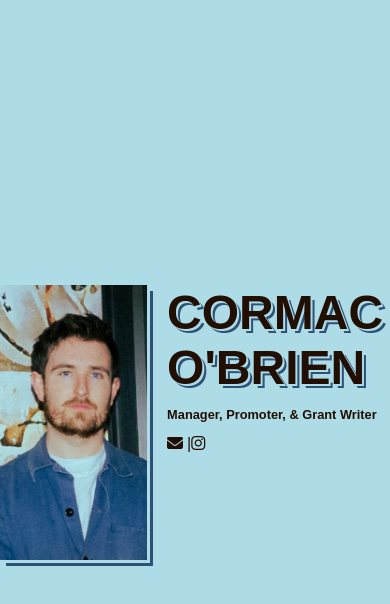
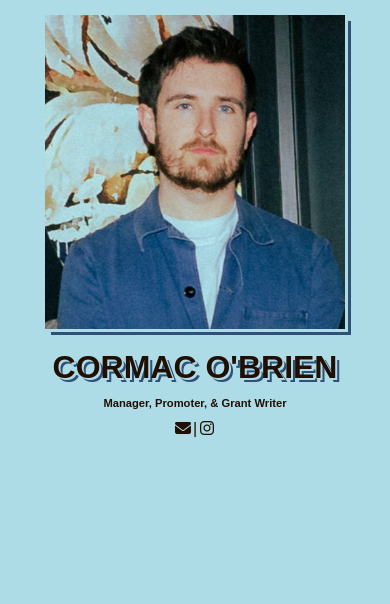
Before and after one commit to cormacfobrien/cormacfobrien.github.io, a plain HTML site: page index.html in a window 390 px wide. Drawn offline with Linux system fonts and the light colour scheme; a web font is replaced by a local one.

Commit message:
mobile rendering

```diff
--- a/index.html
+++ b/index.html
@@ -5,12 +5,6 @@
     <meta name="viewport" content="width=device-width, initial-scale=1.0">
     <title>CORMAC O'BRIEN</title>
     <link rel="stylesheet" href="style.css">
-
-    <!-- Google Fonts, Poiret One -->
-    <link href="https://fonts.googleapis.com/css2?family=Poiret+One&display=swap" rel="stylesheet">
-
-    <!-- Google Fonts, Roboto -->
-    <link href="https://fonts.googleapis.com/css2?family=Roboto:wght@300&display=swap" rel="stylesheet">
 
     <!-- Google Fonts, Martian Mono -->
     <link href="https://fonts.googleapis.com/css2?family=Martian+Mono&display=swap" rel="stylesheet">
--- a/style.css
+++ b/style.css
@@ -16,6 +16,7 @@ body{
     height: 100vh;
     margin: 0;
     padding: 0;
+    overflow: hidden;
 }
 
 main{
@@ -109,3 +110,39 @@ a:active{
 .links div{
     display: block;
 }
+
+@media screen and (max-width: 400px){
+    main{
+        flex-direction: column;
+        width: 100%;
+        height: 100%;
+        align-items: center;
+        margin-top: 30px;
+    }
+    .self{
+        width: 300px;
+        height: 500px;
+    }
+    h1{
+        font-size: 2rem;
+        text-align: center;
+        margin-top: 20px;
+    }
+    h3{
+        font-size: .7em;
+        text-align: center;
+    }
+    p{
+        font-size: 1.5em;
+    }
+    .links{
+        width: 100%;
+        text-align: center;
+        justify-content: center;
+    }
+    section{
+        width: 100%;
+        height: 100%;
+        padding-left: 0px;
+    }
+}
```
